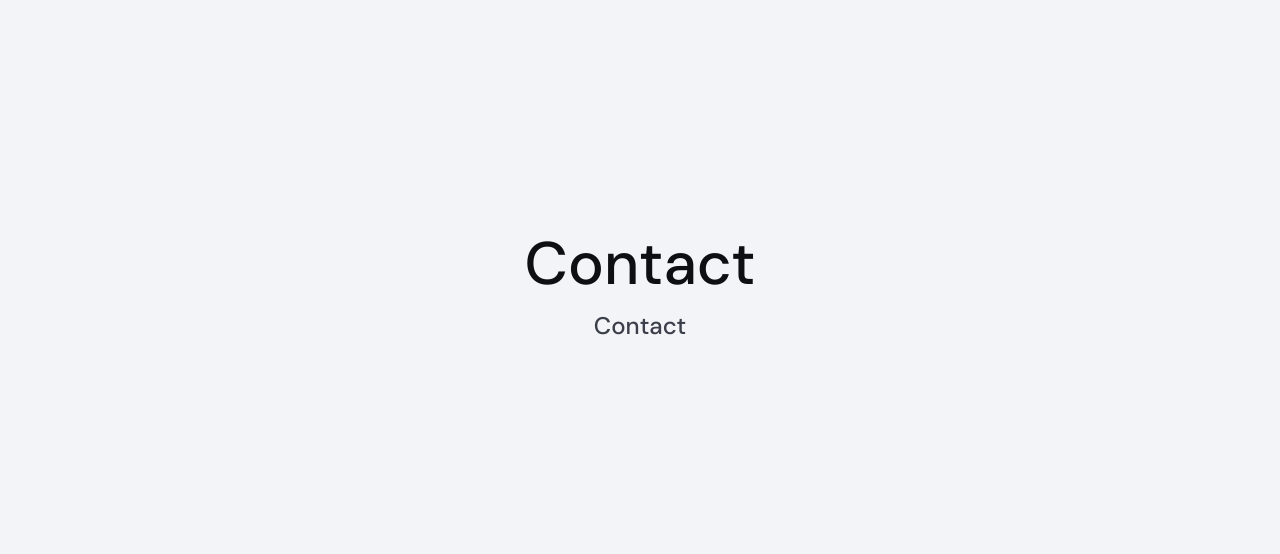
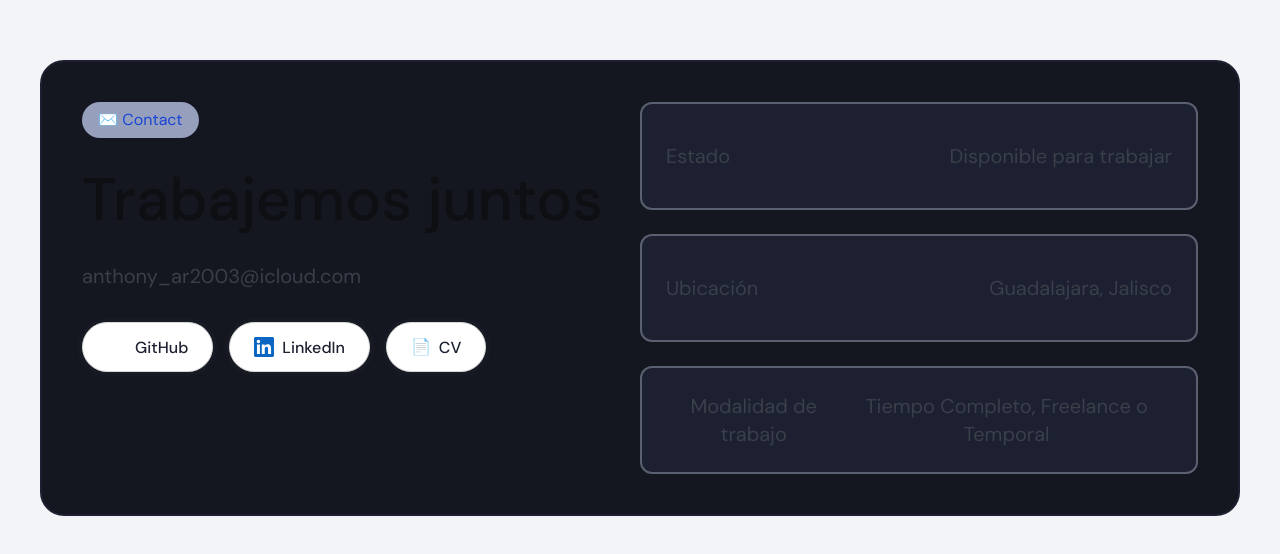
Before and after one commit to AnthonyMA5/Portfolio, a Next.js app: page /en in a window 1280 px wide. Shown: the part 4348-4902 px from the top of the page. Built offline with nearby package versions, Linux system fonts and the light colour scheme.

Commit message:
feat: implement ContactSection with global styles and social iconography

```diff
--- a/src/components/sections/ContactSection.tsx
+++ b/src/components/sections/ContactSection.tsx
@@ -1,13 +1,48 @@
 import { useTranslations } from "next-intl";
+import Image from "next/image";
 
 export default function ContactSection() {
     const t = useTranslations("Contact");
 
     return (
         <section id="contact" className="section">
-            <div className="container text-center">
-                <h2 className="text-title">{t("title")}</h2>
-                <p className="text-subheading mt-4">{t("description")}</p>
+            <div className="container text-center bg-dark-300 border-2 border-dark-200 p-10 rounded-3xl">
+                <div className="flex flex-row w-full h-full">
+                    <div className="container items-start space-y-8">
+                        <div className="chip">✉️ {t("title")}</div>
+                        <p className="text-title">Trabajemos juntos</p>
+                        <p className="text-body">anthony_ar2003@icloud.com</p>
+                        <div className="flex flex-row w-full gap-4">
+                            <a href="https://github.com/AnthonyMA5" className="btn-secondary-alternative2 w-full sm:w-auto inline-flex items-center justify-center gap-2 py-3">
+                                <Image src="/icons/social/github_dark.svg" alt="GitHub" width={20} height={20} className="shrink-0" />
+                                <span className="leading-none pt-[2px]">GitHub</span>
+                            </a>
+                            <a href="https://www.linkedin.com/in/anthony-martinez-arellano/" className="btn-secondary-alternative2 w-full sm:w-auto inline-flex items-center justify-center gap-2 py-3">
+                                <Image src="/icons/social/linkedin.svg" alt="LinkedIn" width={20} height={20} className="shrink-0" />
+                                <span className="leading-none pt-[2px]">LinkedIn</span>
+                            </a>
+                            <a href="https://github.com/AnthonyMA5" className="btn-secondary-alternative2 w-full sm:w-auto inline-flex items-center justify-center gap-2 py-3">
+                                📄
+                                <span className="leading-none pt-[2px]">CV</span>
+                            </a>
+                        </div>
+                    </div>
+                    <div className="w-full h-full grid grid-rows-3 gap-6">
+                        <div className="flex flex-row w-full h-full bg-dark-200 border-2 border-dark-100 p-6 rounded-xl items-center justify-between">
+                            <p className="text-body">Estado</p>
+                            <p className="text-body">Disponible para trabajar</p>
+                        </div>
+                        <div className="flex flex-row w-full h-full bg-dark-200 border-2 border-dark-100 p-6 rounded-xl items-center justify-between">
+                            <p className="text-body">Ubicación</p>
+                            <p className="text-body">Guadalajara, Jalisco</p>
+                        </div>
+                        <div className="flex flex-row w-full h-full bg-dark-200 border-2 border-dark-100 p-6 rounded-xl items-center justify-between">
+                            <p className="text-body">Modalidad de trabajo</p>
+                            <p className="text-body">Tiempo Completo, Freelance o Temporal</p>
+                        </div>
+                    </div>
+
+                </div>
             </div>
         </section>
     );
--- a/src/styles/globals.css
+++ b/src/styles/globals.css
@@ -191,6 +191,16 @@
            hover:-translate-y-1 hover:shadow-[0_0_20px] hover:shadow-light-400/20 dark:hover:shadow-dark-400/50;
     transition: all 300ms cubic-bezier(0.4, 0, 0.2, 1) !important;
   }
+  .btn-secondary-alternative2 {
+    @apply bg-light-50 dark:bg-dark-100 text-dark-200
+           dark:text-light-50 rounded-full px-6 py-2.5
+           font-medium text-base border border-light-300
+           dark:border-dark-200 hover:text-light-50 hover:bg-brand-400 hover:border-brand-400
+           dark:hover:bg-brand-500 dark:hover:border-brand-500 cursor-pointer
+           shadow-[0_0_10px] shadow-light-400/10 dark:shadow-dark-400/30
+           hover:-translate-y-1 hover:shadow-[0_0_20px] hover:shadow-light-400/20 dark:hover:shadow-dark-400/50;
+    transition: all 300ms cubic-bezier(0.4, 0, 0.2, 1) !important;
+  }
   .btn-ghost {
     @apply text-brand-500 dark:text-brand-400 font-medium
            text-base hover:underline cursor-pointer;
```
Also changed, not shown: public/icons/social/linkedin.svg (added).
